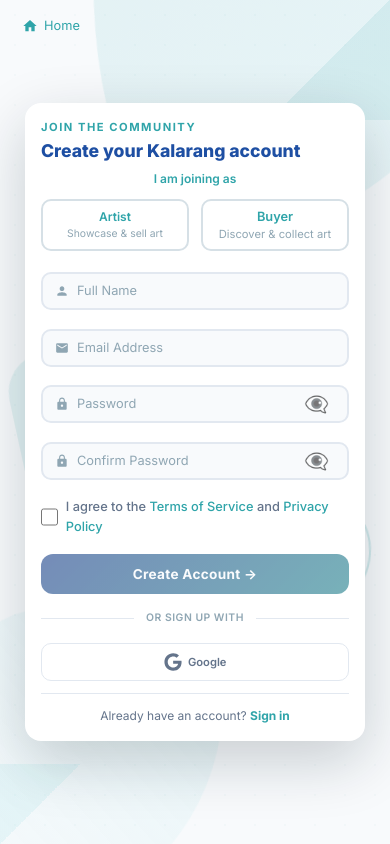
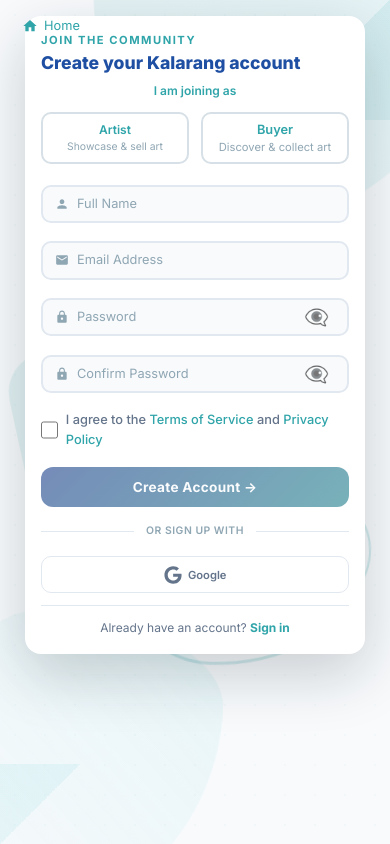
Before and after one commit to DevenderAmbati/Kalarang, a React (Create React App) app in the folder kalarang/: page /signup in a window 390 px wide. Built offline with nearby package versions, Linux system fonts and the light colour scheme; no server answers.

Commit message:
unwanted scroll

```diff
--- a/kalarang/src/pages/home.css
+++ b/kalarang/src/pages/home.css
@@ -161,6 +161,13 @@
 
 /* Mobile Responsive - Hide decorative icons */
 @media (max-width: 768px) {
+  body {
+    overflow: hidden;
+    position: fixed;
+    width: 100%;
+    height: 100vh;
+  }
+
   .home-icon-bg-1,
   .home-icon-bg-2,
   .home-icon-bg-3,
@@ -184,13 +191,20 @@
 
   /* Prevent scrolling - fit to screen */
   .home-container {
-    min-height: 100vh;
+    height: 100vh;
     max-height: 100vh;
     overflow: hidden;
+    position: fixed;
+    top: 0;
+    left: 0;
+    right: 0;
+    bottom: 0;
   }
 
   .home-main-content {
     flex: 1;
     overflow-y: auto;
+    overflow-x: hidden;
+    -webkit-overflow-scrolling: touch;
   }
 }
--- a/kalarang/src/pages/login.css
+++ b/kalarang/src/pages/login.css
@@ -785,14 +785,26 @@ a:hover {
 
 /* Media Queries */
 @media (max-width: 768px) {
+  body {
+    overflow: hidden;
+    position: fixed;
+    width: 100%;
+    height: 100vh;
+  }
+
   .login-container .login-left-section {
     display: none !important;
   }
   .login-container {
     grid-template-columns: 1fr !important;
-    min-height: 100vh;
+    height: 100vh;
     max-height: 100vh;
     overflow: hidden;
+    position: fixed;
+    top: 0;
+    left: 0;
+    right: 0;
+    bottom: 0;
   }
   .login-mobile-header {
     display: none !important;
@@ -815,6 +827,10 @@ a:hover {
     justify-content: center !important;
     align-items: center !important;
     padding: 1rem !important;
+    overflow-y: auto;
+    overflow-x: hidden;
+    height: 100vh;
+    -webkit-overflow-scrolling: touch;
   }
 
   /* Reduce login card size */
```
